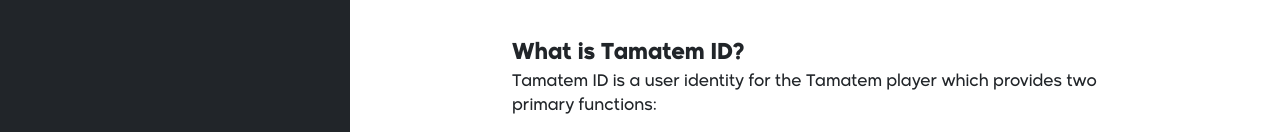
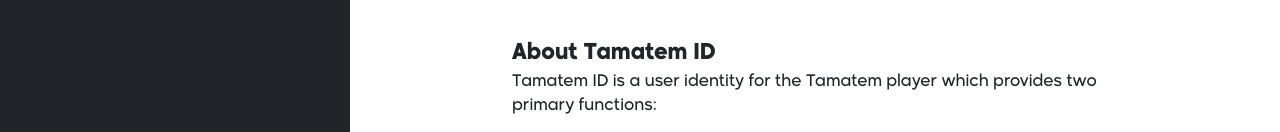
Before and after one commit to Tamatem-Plus/Documentation, a website: page index.html in a window 1280 px wide. Shown: the part 582-714 px from the top of the page. Drawn offline with nearby package versions, Linux system fonts and the light colour scheme.

Commit message:
Contents update

```diff
--- a/index.html
+++ b/index.html
@@ -61,7 +61,7 @@
                 Through these integration flows, you will find all available functions that enable you to integrate with the Tamatem Plus Platform from connecting Tamatem ID to redeeming the purchased vouchers from the Tamatem Plus store by the player.
                 </p>
                 <br>
-                <span class="title">What is Tamatem ID?</span>
+                <span class="title">About Tamatem ID</span>
                 <p class="textDescription">Tamatem ID is a user identity for the Tamatem player which provides two primary functions:</p>
                     <ol>
                         <li class="">Authentication: The process of verifying a Tamatem identity. This is typically achieved via an email or a mobile number and password.
```
Also changed, not shown: pages/tamatemID.html (+1 -1 lines).
